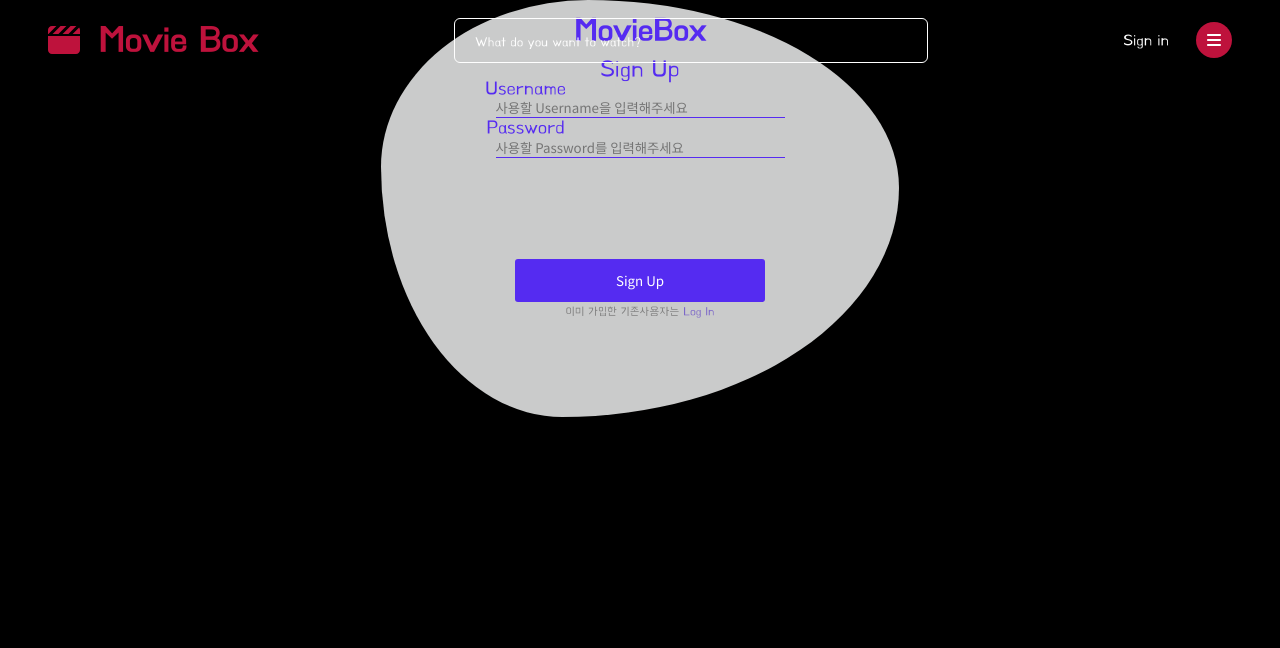
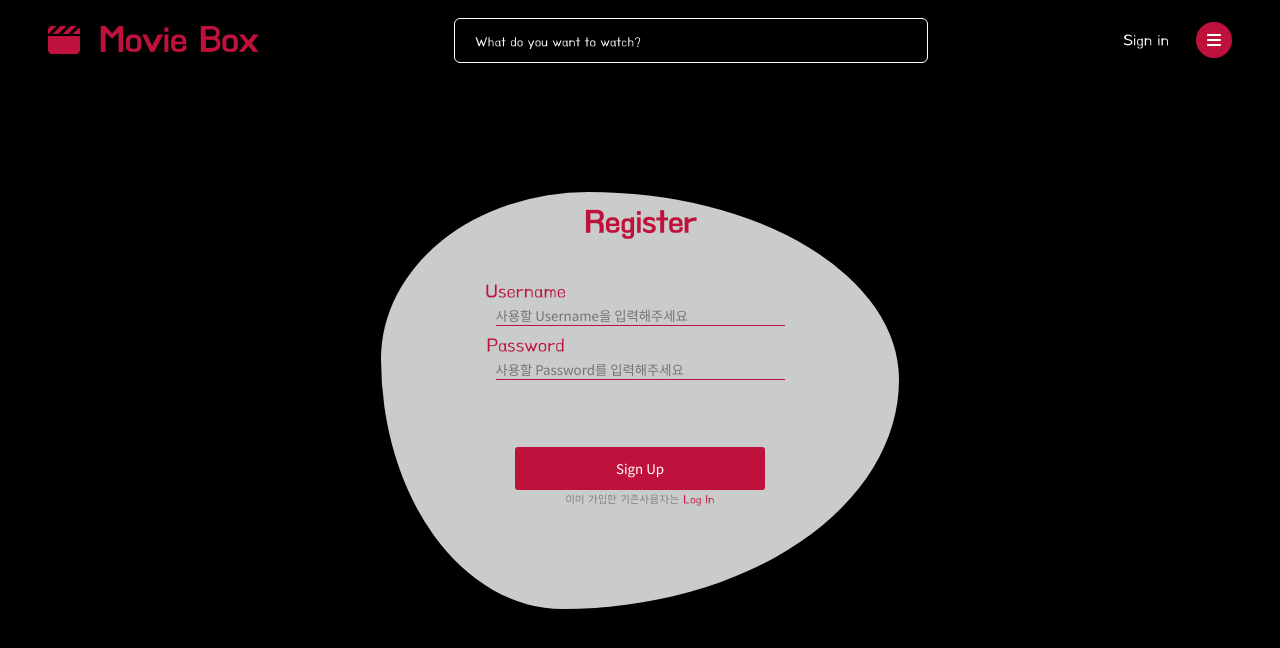
Before and after one commit to seongminn/0730_hackathon, a React (Create React App) app: page /register in a window 1280 px wide. Shown: the top 648 px of the page. Built offline with nearby package versions, Linux system fonts and the light colour scheme.

Commit message:
fix: css, add: recoil

```diff
--- /dev/null
+++ b/src/atom.js
@@ -0,0 +1,16 @@
+import { atom } from 'recoil';
+
+export const loginState = atom({
+  key: 'login',
+  default: { id: '', pw: '' },
+});
+
+export const checkLoginState = atom({
+  key: 'checklogin',
+  default: false,
+});
+
+export const registerState = atom({
+  key: 'register',
+  default: { id: '', pw: '' },
+});
--- a/src/components/Login/Login.css
+++ b/src/components/Login/Login.css
@@ -1,14 +1,22 @@
 * {
   box-sizing: content-box;
   text-decoration: none;
-    font-family:'Noto Sans KR', sans-serif;
+  font-family: 'Noto Sans KR', sans-serif;
 }
 
 body {
   background-color: #231f30;
+  height: 100vh;
 }
 
-.login_box{
+.container {
+  width: 100%;
+  height: 100vh;
+  display: flex;
+  align-items: center;
+}
+
+.login_box {
   border: 1px soild gray;
   width: 518px;
   height: 417px;
@@ -16,9 +24,8 @@
   vertical-align: middle;
   margin: 0 auto;
   text-align: center;
-    background: rgb(253, 254, 254,0.8);
-    border-radius: 40% 60% 65% 35% / 40% 45% 55% 60%
-
+  background: rgb(253, 254, 254, 0.8);
+  border-radius: 40% 60% 65% 35% / 40% 45% 55% 60%;
 }
 
 .title {
@@ -27,76 +34,82 @@
   font-size: 32px;
   font-weight: bolder;
   border-radius: 2px;
-    color: #552BF1;
+  color: #be123c;
+  margin-bottom: 30px;
 }
 
-.login_title{
-    color: #552BF1;
+.login_title {
+  color: #be123c;
   font-size: 24px;
+  margin-bottom: 15px;
 }
 
 .login_type_area {
   height: 150px;
   width: 518px;
-    margin-bottom: 30px;
+  margin-bottom: 15px;
 }
 
 .login_type_area p {
-    color:#552BF1;
+  color: #be123c;
   display: block;
   text-decoration: none;
   width: 289px;
   margin-right: auto;
-
 }
 
 .login_type_area input {
   border: none;
-    border-bottom: 1px solid #552BF1;
-    outline:none;
+  border-bottom: 1px solid #be123c;
+  outline: none;
   width: 289px;
   height: 20px;
-    color: #552BF1;
+  color: #be123c;
   background: transparent;
+  margin-top: 5px;
 }
 
 .login_type_area input:hover {
   border: none;
   border-bottom: 1px solid white;
-    outline:none;
+  outline: none;
   width: 289px;
   height: 20px;
-    color: #552BF1;
+  color: #be123c;
   background: transparent;
   transition: 0.75s;
 }
 
-.login_btn{
+.id_box {
+  margin-bottom: 10px;
+}
+
+.login_btn {
   width: 250px;
   height: 43px;
-    background-color: #552BF1;
+  background-color: #be123c;
   color: white;
   border: none;
   border-radius: 3px;
   transition: all 1.2s;
 }
 
-.login_btn:hover{
+.login_btn:hover {
   width: 250px;
   height: 43px;
   background-color: white;
-    color: #552BF1;
+  color: #be123c;
   border-radius: 3px;
 }
 
 .register_link {
-    color: #7B66C8;
+  color: #be123c;
   font-size: 12px;
   transition: 0.5s;
 }
 
-.register_link:hover{
-    color: #5100FE;
+.register_link:hover {
+  color: #be123c;
   font-weight: bold;
   font-size: 12px;
 }
--- a/src/components/Login/Login.js
+++ b/src/components/Login/Login.js
@@ -1,10 +1,13 @@
 import React, { useState } from 'react';
 import { Link } from 'react-router-dom';
+import { useRecoilState } from 'recoil';
+import { loginState } from '../../atom';
 import './Login.css';
 
 const Login = () => {
   const [inputId, setInputId] = useState('');
   const [inputPw, setInputPw] = useState('');
+  const [login, setLogin] = useRecoilState(loginState);
 
   const handleInputId = e => {
     setInputId(e.target.value);
@@ -15,17 +18,16 @@
   };
 
   const onClickLogin = () => {
-    console.log('login trial');
+    setLogin({ id: inputId, pw: inputPw });
   };
 
   return (
     <div className="container">
       <div className="login_box">
-        <p className="title">MovieBox</p>
-        <p className="login_title">Log In</p>
+        <p className="title">Log In</p>
         <div className="login_type_area">
           <div className="id_box">
-            y
+            <p htmlFor="input_pw">Username</p>
             <input
               type="text"
               name="input_id"
--- a/src/components/Register/Register.css
+++ b/src/components/Register/Register.css
@@ -1,35 +1,42 @@
-
-
-.signup_title{
-    color: #552BF1;
-    font-size: 24px;
+.container {
+  width: 100%;
+  height: 100vh;
+  display: flex;
+  align-items: center;
 }
 
-.register_btn{
+.signup_title {
+  color: #be123c;
+  font-size: 24px;
+  margin-bottom: 25px;
+}
+
+.register_btn {
   width: 250px;
   height: 43px;
-    background-color: #552BF1;
+  background-color: #be123c;
   color: white;
   border: none;
   border-radius: 3px;
   transition: all 1.2s;
 }
 
-.register_btn:hover{
+.register_btn:hover {
   width: 250px;
   height: 43px;
   background-color: white;
-    color: #552BF1;
+  color: #be123c;
   border-radius: 3px;
 }
 
 .login_link {
-    color: #7B66C8;
+  color: #be123c;
   font-size: 12px;
 }
 
-.login_link:hover{
-    color: #7B66C8;
+.login_link:hover {
+  color: #be123c;
+  font-weight: bold;
   font-size: 12px;
 }
 
--- a/src/components/Register/Register.js
+++ b/src/components/Register/Register.js
@@ -21,10 +21,7 @@
   return (
     <div className="container">
       <div className="login_box">
-        <Link to="/">
-          <p className="title">MovieBox</p>
-        </Link>
-        <p className="signup_title">Sign Up</p>
+        <p className="title">Register</p>
         <div className="login_type_area">
           <div className="id_box">
             <p htmlFor="input_id">Username</p>
@@ -54,7 +51,7 @@
         >
           Sign Up
         </button>
-        <Link to="/">
+        <Link to="/login">
           <p className="login_link">
             <span>이미 가입한 기존사용자는 </span>Log In
           </p>
--- a/src/index.js
+++ b/src/index.js
@@ -1,100 +1,17 @@
 import React from 'react';
 import ReactDOM from 'react-dom/client';
-// import { QueryClient, QueryClientProvider } from 'react-query';
-// import { createGlobalStyle } from 'styled-components';
 import App from './App';
 import { BrowserRouter } from 'react-router-dom';
+import { RecoilRoot } from 'recoil';
 
-// const GlobalStyle = createGlobalStyle`
-// html, body, div, span, applet, object, iframe,
-// h1, h2, h3, h4, h5, h6, p, blockquote, pre,
-// a, abbr, acronym, address, big, cite, code,
-// del, dfn, em, img, ins, kbd, q, s, samp,
-// small, strike, strong, sub, sup, tt, var,
-// b, u, i, center,
-// dl, dt, dd, menu, ol, ul, li,
-// fieldset, form, label, legend,
-// table, caption, tbody, tfoot, thead, tr, th, td,
-// article, aside, canvas, details, embed,
-// figure, figcaption, footer, header, hgroup,
-// main, menu, nav, output, ruby, section, summary,
-// time, mark, audio, video {
-//   margin: 0;
-//   padding: 0;
-//   border: 0;
-//   font-size: 100%;
-//   font: inherit;
-//   vertical-align: baseline;
-// }
-// /* HTML5 display-role reset for older browsers */
-// article, aside, details, figcaption, figure,
-// footer, header, hgroup, main, menu, nav, section {
-//   display: block;
-// }
-// /* HTML5 hidden-attribute fix for newer browsers */
-// *[hidden] {
-//     display: none;
-// }
-// body {
-//   line-height: 1;
-// }
-// menu, ol, ul {
-//   list-style: none;
-// }
-// blockquote, q {
-//   quotes: none;
-// }
-// blockquote:before, blockquote:after,
-// q:before, q:after {
-//   content: '';
-//   content: none;
-// }
-// table {
-//   border-collapse: collapse;
-//   border-spacing: 0;
-// }
-// * {
-//   box-sizing: border-box;
-// }
-// body {
-//   font-weight: 400;
-//   font-family: 'Noto Sans KR';
-//   color: white;
-// 	background-color: black;
-//   line-height: 1.2;
-// 	overflow-x: hidden;
-// 	width: 100%;
-// 	height: 100vh;
-// 	margin: 0 auto;
-
-// 	&::-webkit-scrollbar {
-// 		width: 6px;
-// 	}
-// 	&::-webkit-scrollbar-track {
-// 		background-color: transparent;
-// 	}
-// 	&::-webkit-scrollbar-thumb {
-// 		border-radius: 3px;
-// 		background-color: gray;
-// 	}
-// 	&::-webkit-scrollbar-button {
-// 		width: 0;
-// 		height: 0;
-// 	}
-// }
-// a {
-//   text-decoration:none;
-//   color:inherit;
-// }
-// `;
-
-// const queryClient = new QueryClient();
 const root = ReactDOM.createRoot(document.getElementById('root'));
 
 root.render(
   <React.StrictMode>
-    <BrowserRouter>
-      <App />
-    </BrowserRouter>
+    <RecoilRoot>
+      <BrowserRouter>
+        <App />
+      </BrowserRouter>
+    </RecoilRoot>
   </React.StrictMode>
 );
--- a/src/pages/LoginPage.js
+++ b/src/pages/LoginPage.js
@@ -2,8 +2,14 @@
 import axios from 'axios';
 
 import Login from '../components/Login/Login';
+import { useRecoilValue } from 'recoil';
+import { loginState } from './../atom';
 
 function LoginPage() {
+  const login = useRecoilValue(loginState);
+
+  console.log(login);
+
   return <Login />;
 }
 
```
Lines whose indentation alone changed are shown as unchanged.
